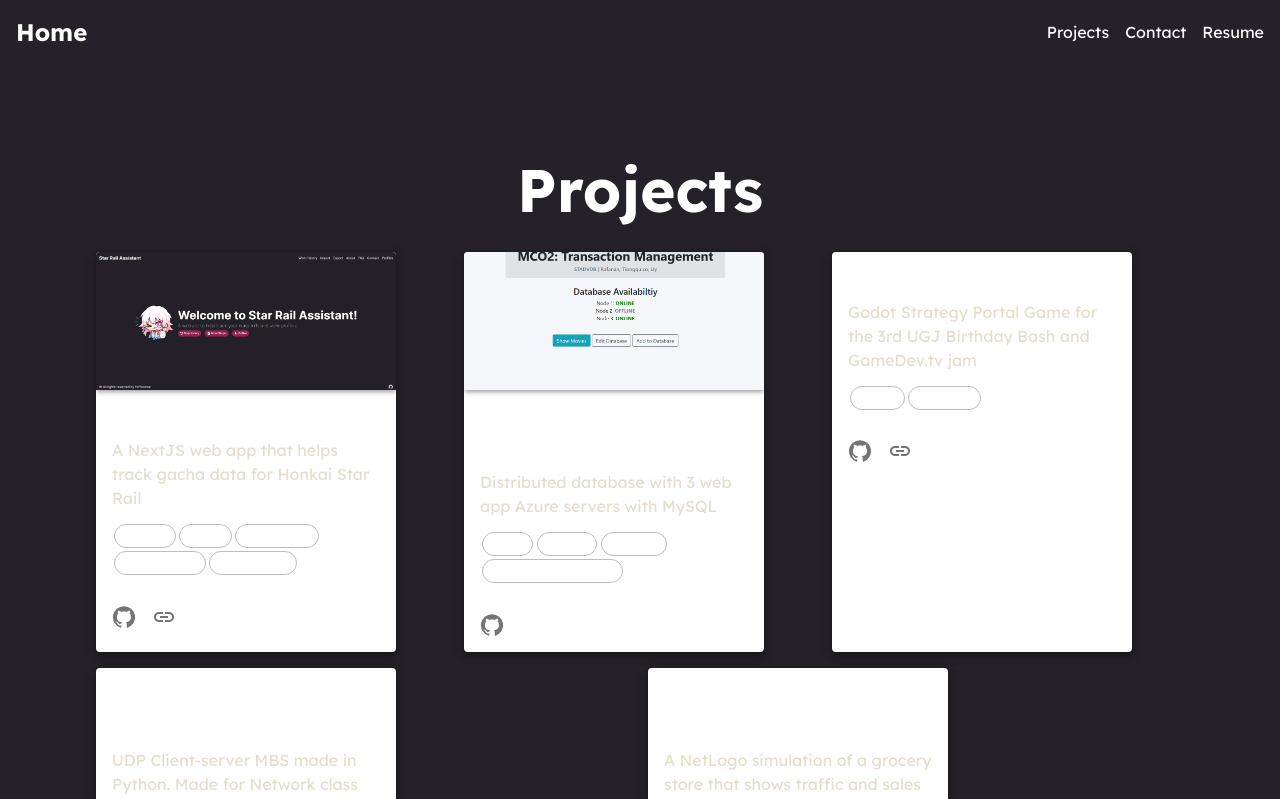
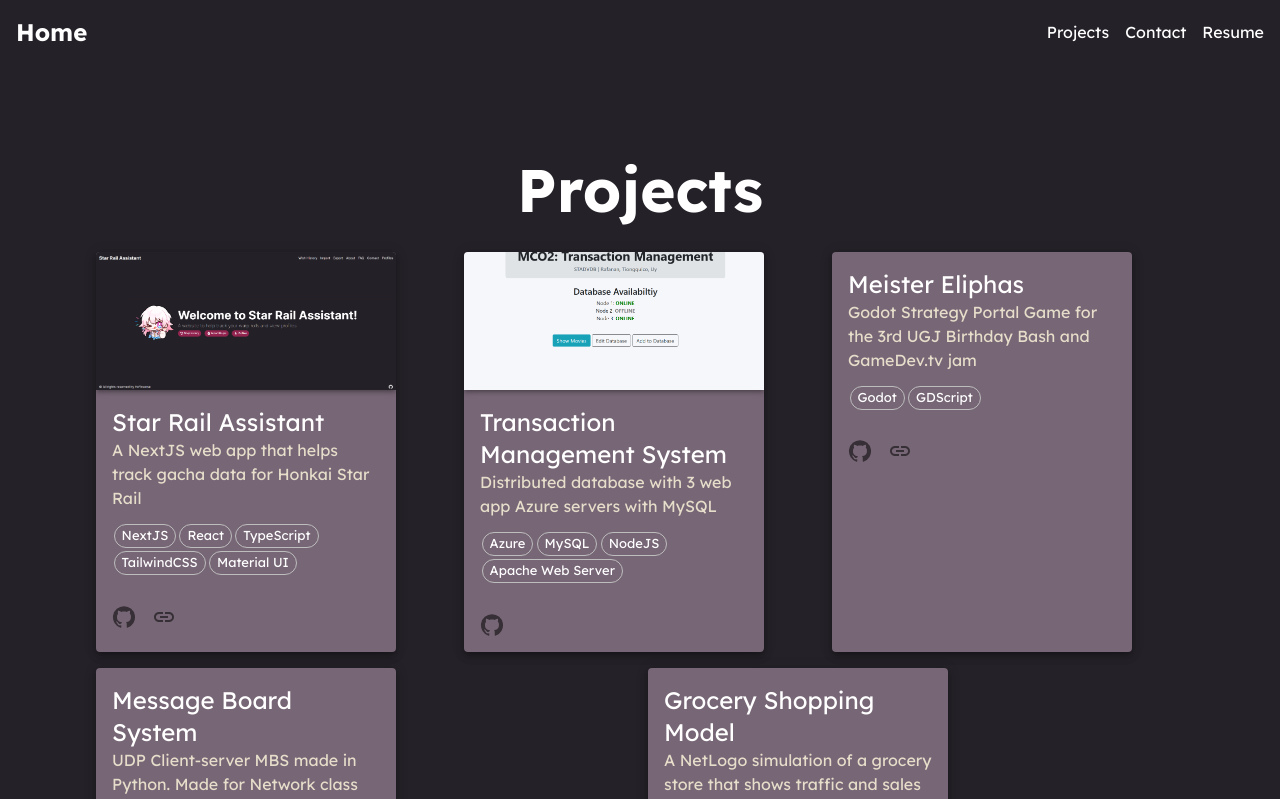
Before and after one commit to erik-lance/portfolio-website, a Next.js app: page /projects in a window 1280 px wide. Shown: the top 799 px of the page. Built offline with nearby package versions, Linux system fonts and the light colour scheme.

Commit message:
Added background color

```diff
--- a/src/components/ProjectTile.tsx
+++ b/src/components/ProjectTile.tsx
@@ -35,6 +35,7 @@ export default function ProjectTile(
                 maxHeight: 400,
                 height: "100%",
                 boxShadow: 5,
+                bgcolor: "secondary.main"
             }}
         >
             {/* Clicking on the card's action area leads to its page */}
--- a/src/styles/theme.ts
+++ b/src/styles/theme.ts
@@ -18,7 +18,12 @@ const theme = createTheme({
             primary: "#FFFFFF",
             secondary: "#E6DECA",
             disabled: "#606060",
-        }
+        },
+        background: {
+            default: "#BFDC8C",
+            paper: "#EAF3D9",
+
+        },
 
     },
     typography: {
```
